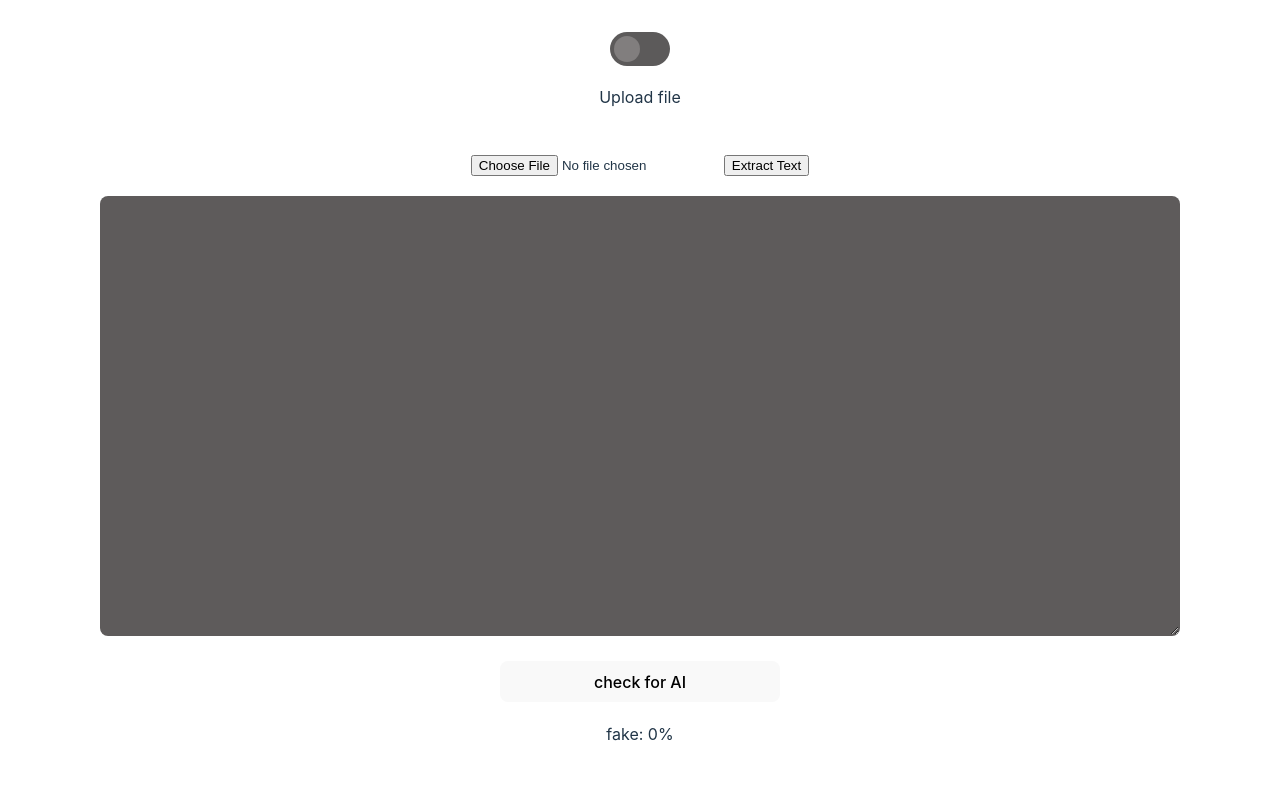
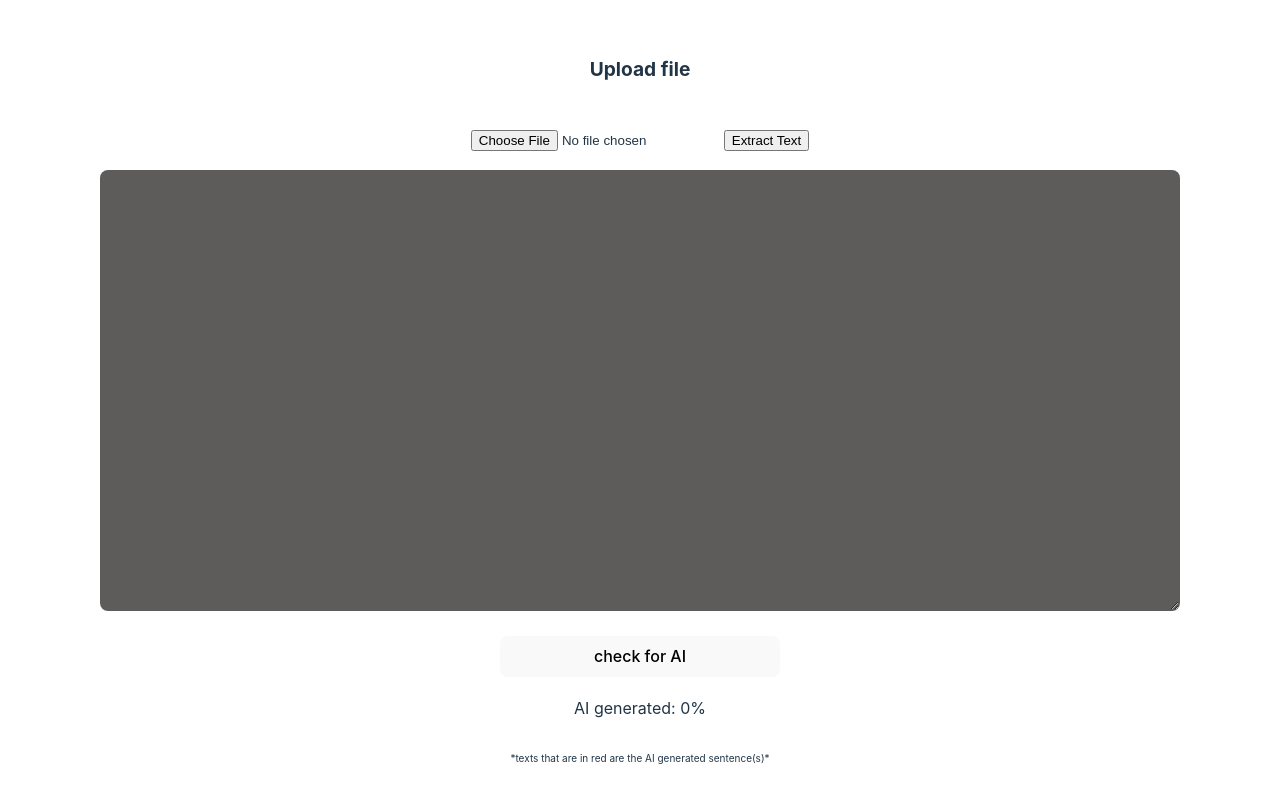
Before and after one commit to tom05919/CAC_2023, a React (Vite) app: page / in a window 1280 px wide. Shown: the top 802 px of the page. Built offline with nearby package versions, Linux system fonts and the light colour scheme.

Commit message:
added new css and made app look overall nicer

```diff
--- a/src/App.jsx
+++ b/src/App.jsx
@@ -1,6 +1,6 @@
-import { useState, useEffect } from 'react'
+import { useState, useEffect } from 'react';
 import axios from "axios";
-import './App.scss'
+import './App.scss';
 
 function App() {
   const [previewImage, setPreviewImage] = useState("");
@@ -10,8 +10,8 @@ function App() {
   const [fakeOne, setFakeOne] = useState();
   const [fakeTwo, setFakeTwo] = useState(0);
   const [textareaValue, setTextareaValue] = useState();
-  const [resultText, setResultText] = useState("");
   const [AISentence, setAISentence] = useState([]);
+
 
   //detects change in text, and thus updating textareaValue
   useEffect(() => {
@@ -34,6 +34,13 @@ function App() {
   function onTextChange (event) {
     setTextareaValue(event.target.value);
     //console.log(event.target.value);
+  }
+
+  function changeTheme() {
+    const root = document.documentElement;
+    root.style.setProperty('color-scheme', 'light');
+    // var element = document.body;
+    // element.classList.toggle("light");
   }
 
   function makeNewText() {
@@ -144,12 +151,8 @@ function App() {
   }, [AISentence]);
 
   return (
-    <>
+    <div className="root">
       <div className="card">
-      <label className="switch">
-         <input type="checkbox"/>
-         <span className="slider round"></span>
-      </label>
         <p className="title">Upload file</p>
         <div className="textareaContainer">
           <img className="image" src={previewImage} />
@@ -171,10 +174,11 @@ function App() {
          }}>
           check for AI
         </button>
-        <p className="text">fake: {fakeTwo}%</p>
-        <p className="text" id="result"></p>
+        <p className="text">AI generated: {fakeTwo}%</p>
+        <p className="result" id="result"></p>
+        <p className="info">*texts that are in red are the AI generated sentence(s)*</p>
       </div>
-    </>
+    </div>
   )
 }
 
--- a/src/App.scss
+++ b/src/App.scss
@@ -25,6 +25,7 @@
   border-radius: 8px;
   border: 1px solid transparent;
   padding: 1.2rem 1.2rem;
+  font-family: Inter, system-ui, Avenir, Helvetica, Arial, sans-serif;
 }
 
 .checkAIButton {
@@ -50,60 +51,15 @@ p {
   padding: 1.2rem;
 }
 
-//toggle css
-.switch {
-  position: relative;
-  display: inline-block;
-  width: 60px;
-  height: 34px;
+.result {
+  text-align: left;
 }
 
-.switch input {
-  opacity: 0;
-  width: 0;
-  height: 0;
+.info {
+  font-size: x-small;
 }
 
-.slider {
-  position: absolute;
-  cursor: pointer;
-  top: 0;
-  left: 0;
-  right: 0;
-  bottom: 0;
-  background-color: #5c5a5a;
-  -webkit-transition: .4s;
-  transition: .4s;
+.title {
+  font-weight: bold;
+  font-size: larger;
 }
-
-.slider:before {
-  position: absolute;
-  content: "";
-  height: 26px;
-  width: 26px;
-  left: 4px;
-  bottom: 4px;
-  background-color: hsl(0, 1%, 50%);
-  -webkit-transition: .4s;
-  transition: .4s;
-}
-
-input:checked + .slider {
-  background-color: hsl(200, 4%, 86%);
-}
-
-input:checked + .slider:before {
-  -webkit-transform: translateX(26px);
-  -ms-transform: translateX(26px);
-  transform: translateX(26px);
-}
-
-/* Rounded sliders */
-.slider.round {
-  border-radius: 34px;
-}
-
-.slider.round:before {
-  border-radius: 50%;
-}
-//end toggle css
```
Also changed, not shown: src/index.scss (line endings or trailing spaces).
